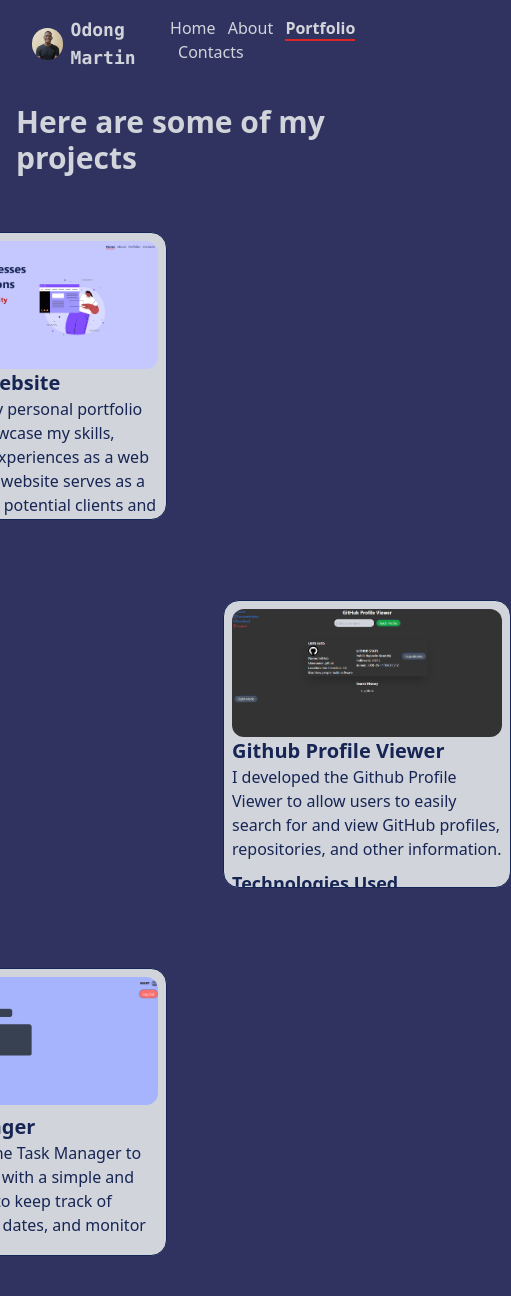
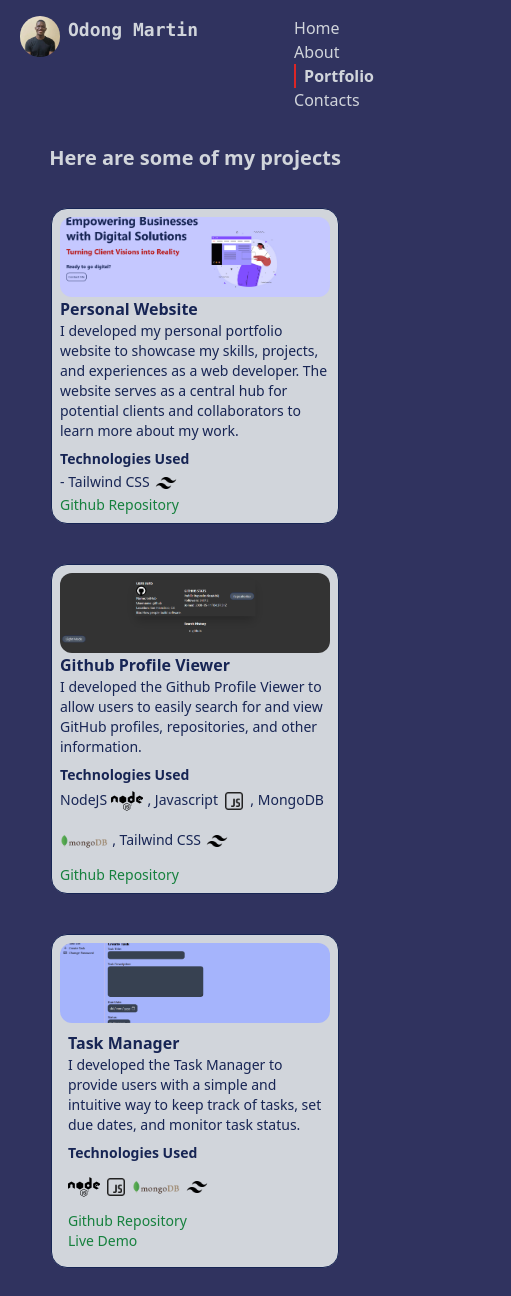
Before and after one commit to OdongMartin/OdongMartin.github.io, a website: page portfolio.html in a window 390 px wide. Shown: the whole page, 511 px wide, since content can reach past the window. Drawn offline with Linux system fonts and the light colour scheme.

Commit message:
portfolio finished

```diff
--- a/portfolio.html
+++ b/portfolio.html
@@ -9,53 +9,53 @@
 <body class="bg-[#30335f]">
     <main>
         <header class="flex justify-between m-4 text-gray-300">
-            <div class="ml-4 flex items-center">
+            <div class="ml-1 md:ml-4 flex items-start md:items-center">
                 <a href="https://github.com/OdongMartin"><img src="img/my-photo-w.jpg" alt="my picture" class="rounded-full w-10"></a>
                 <span class=" font-bold font-mono text-lg ml-2">Odong Martin</span>
             </div>
             <div>
-                <a href="index.html">Home</a>
-                <a href="about.html" class="ml-2">About</a>
-                <a href="portfolio.html" class="ml-2  border-b-2 border-red-600 font-bold">Portfolio</a>
-                <a href="contact.html" class="ml-2">Contacts</a>
+                <a href="index.html" class=" ml-2">Home</a>
+                <a href="about.html" class="ml-2 block md:inline-flex">About</a>
+                <a href="portfolio.html" class="ml-2 block md:inline-flex border-l-2 border-red-600 pl-2 md:border-b-2 md:border-red-600 font-bold">Portfolio</a>
+                <a href="contact.html" class="ml-2 block md:inline-flex">Contacts</a>
             </div>
         </header>
 
         <div class="flex flex-col items-center text-blue-950">
-            <span class="font-bold text-3xl m-4 text-gray-300">Here are some of my projects</span>
-            <div class="w-72 h-72 m-10 mr-96 border rounded-2xl border-blue-950 overflow-hidden bg-gray-300 p-2 hover:w-96 hover:h-96 transition-all ease-out duration-700">
-                <a href="https://github.com/OdongMartin/OdongMartin.github.io"><img src="img/portfolio.png" alt="website image" class=" rounded-xl w-full h-32 object-cover"></a>
-                <h class="font-bold text-xl">Personal Website</h>
-                <p>I developed my personal portfolio website to showcase my skills, projects, and experiences as a web developer. The website serves as a central hub for potential clients and collaborators to learn more about my work.</p>
-                <p class="font-bold text-lg mt-2">Technologies Used</p>
-                <span>- Tailwind CSS</span> <img src="img/tailwindcss.png" alt="tailwind css" class="w-8 inline-flex">
+            <span class="font-bold text-xl md:text-3xl m-4 text-gray-300">Here are some of my projects</span>
+            <div class="w-72 h-auto md:h-72 m-5 md:m-10 md:mr-96 border rounded-2xl border-blue-950 overflow-hidden bg-gray-300 p-2 md:hover:w-96 md:hover:h-96 transition-all ease-out duration-700">
+                <a href="https://github.com/OdongMartin/OdongMartin.github.io"><img src="img/portfolio.png" alt="website image" class=" rounded-xl w-full h-20 md:h-32 object-cover"></a>
+                <h class="font-bold text-base md:text-xl">Personal Website</h>
+                <p class="text-sm md:text-base">I developed my personal portfolio website to showcase my skills, projects, and experiences as a web developer. The website serves as a central hub for potential clients and collaborators to learn more about my work.</p>
+                <p class="font-bold text-sm md:text-lg mt-2">Technologies Used</p>
+                <span class="text-sm md:text-lg">- Tailwind CSS</span> <img src="img/tailwindcss.png" alt="tailwind css" class="w-6 md:w-8 inline-flex">
 
-                <a href="https://github.com/OdongMartin/OdongMartin.github.io" class="text-green-700 block">Github Repository</a>
+                <a href="https://github.com/OdongMartin/OdongMartin.github.io" class="text-sm md:text-base text-green-700 block">Github Repository</a>
             </div>
 
-            <div class="w-72 h-72 m-10 ml-96 border rounded-2xl border-blue-950 overflow-hidden bg-gray-300 p-2 hover:w-96 hover:h-96 transition-all ease-out duration-700">
-                <a href="https://github.com/OdongMartin/GitHub-Profile-Viewer"><img src="img/profile-viewer.png" alt=" GitHub-Profile-Viewer" class="rounded-xl w-full h-32 object-cover"></a>
-                <h class="font-bold text-xl">Github Profile Viewer</h>
-                <p>I developed the Github Profile Viewer to allow users to easily search for and view GitHub profiles, repositories, and other information.</p>
-                <p class="font-bold text-lg mt-2">Technologies Used</p>
-                <span>NodeJS</span> <img src="img/node.png" alt="node" class="w-10 inline-flex">
-                <span>, Javascript</span> <img src="img/js.png" alt="js" class="w-8 inline-flex">
-                <span>, MongoDB</span> <img src="img/mongodb.png" alt="mongoDB" class="w-14 inline-flex">
-                <span>, Tailwind CSS</span> <img src="img/tailwindcss.png" alt="tailwind css" class="w-8 inline-flex">
-                <a href="https://github.com/OdongMartin/GitHub-Profile-Viewer" class="text-green-700 block">Github Repository</a>
+            <div class="w-72 h-auto md:h-72 m-5 md:m-10 md:ml-96 border rounded-2xl border-blue-950 overflow-hidden bg-gray-300 p-2 md:hover:w-96 md:hover:h-96 transition-all ease-out duration-700">
+                <a href="https://github.com/OdongMartin/GitHub-Profile-Viewer"><img src="img/profile-viewer.png" alt=" GitHub-Profile-Viewer" class="rounded-xl w-full h-20 md:h-32 object-cover"></a>
+                <h class="font-bold text-base md:text-xl">Github Profile Viewer</h>
+                <p class="text-sm md:text-base">I developed the Github Profile Viewer to allow users to easily search for and view GitHub profiles, repositories, and other information.</p>
+                <p class="font-bold text-sm md:text-lg mt-2">Technologies Used</p>
+                <span class="text-sm md:text-base">NodeJS</span> <img src="img/node.png" alt="node" class="w-8 md:w-10 inline-flex">
+                <span class="text-sm md:text-base">, Javascript</span> <img src="img/js.png" alt="js" class="w-6 md:w-8 inline-flex">
+                <span class="text-sm md:text-base">, MongoDB</span> <img src="img/mongodb.png" alt="mongoDB" class="w-12 md:w-14 inline-flex">
+                <span class="text-sm md:text-base">, Tailwind CSS</span> <img src="img/tailwindcss.png" alt="tailwind css" class="w-6 md:w-8 inline-flex">
+                <a href="https://github.com/OdongMartin/GitHub-Profile-Viewer" class="text-sm md:text-base text-green-700 block">Github Repository</a>
             </div>
-            <div class="w-72 h-72 m-10 mr-96 border rounded-2xl border-blue-950 overflow-hidden bg-gray-300 p-2 hover:w-96 hover:h-96 transition-all ease-out duration-700">
-                <a href="https://github.com/OdongMartin/TaskManager"><img src="img/create-task.png" alt="task manager" class="rounded-xl w-full h-32 object-cover"></a>
+            <div class="w-72 h-auto md:h-72 m-5 md:m-10 md:mr-96 border rounded-2xl border-blue-950 overflow-hidden bg-gray-300 p-2 md:hover:w-96 md:hover:h-96 transition-all ease-out duration-700">
+                <a href="https://github.com/OdongMartin/TaskManager"><img src="img/create-task.png" alt="task manager" class="rounded-xl w-full h-20 md:h-32 object-cover"></a>
                 <div class="p-2">
-                    <h class="font-bold text-xl">Task Manager</h>
-                    <p>I developed the Task Manager to provide users with a simple and intuitive way to keep track of tasks, set due dates, and monitor task status.</p>
-                    <p class="font-bold text-lg mt-2">Technologies Used</p>
-                    <img src="img/node.png" alt="node" class="w-10 inline-flex">
-                    <img src="img/js.png" alt="js" class="w-8 inline-flex">
-                    <img src="img/mongodb.png" alt="mongoDB" class="w-14 inline-flex">
-                    <img src="img/tailwindcss.png" alt="tailwind css" class="w-8 inline-flex">
-                    <a href="https://github.com/OdongMartin/TaskManager" class="text-green-700 block">Github Repository</a>
-                    <a href="https://odongtaskmanager.cyclic.app" class="block text-green-700">Live Demo</a>
+                    <h class="font-bold text-base md:text-xl">Task Manager</h>
+                    <p class="text-sm md:text-base">I developed the Task Manager to provide users with a simple and intuitive way to keep track of tasks, set due dates, and monitor task status.</p>
+                    <p class="font-bold text-sm md:text-lg mt-2">Technologies Used</p>
+                    <img src="img/node.png" alt="node" class="w-8 md:w-10 inline-flex">
+                    <img src="img/js.png" alt="js" class="w-6 md:w-8 inline-flex">
+                    <img src="img/mongodb.png" alt="mongoDB" class="w-12 md:w-14 inline-flex">
+                    <img src="img/tailwindcss.png" alt="tailwind css" class="w-6 md:w-8 inline-flex">
+                    <a href="https://github.com/OdongMartin/TaskManager" class="text-sm md:text-base text-green-700 block">Github Repository</a>
+                    <a href="https://odongtaskmanager.cyclic.app" class="block text-sm md:text-base text-green-700">Live Demo</a>
                 </div>
             </div>
         </div>
```
Also changed, not shown: about.html (+13 -13 lines), contact.html (+12 -12 lines), index.html (+5 -5 lines), public/output.css.
